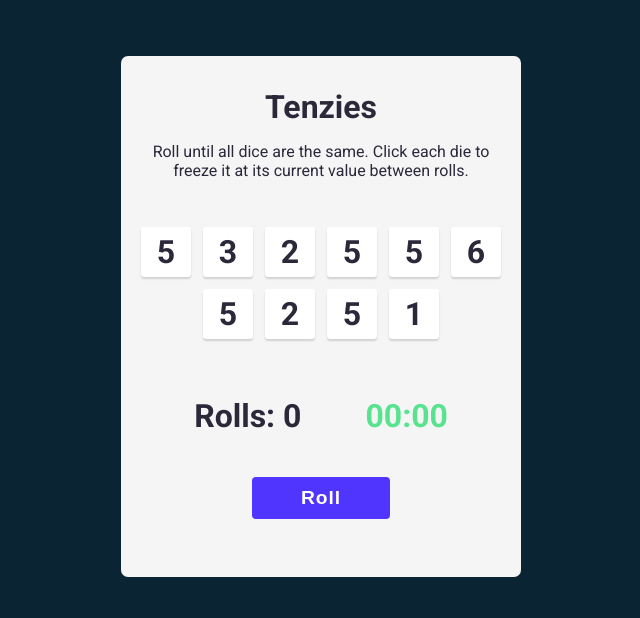
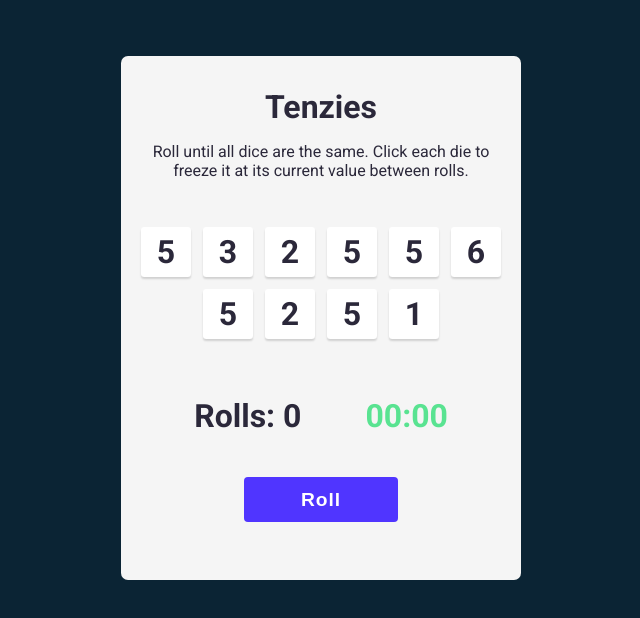
Before and after one commit to diegoram23/tenzies-game, a React (Vite) app: page / in a window 1280 px wide. Shown: the top 618 px of the page, without its empty margins (319-959 px from the left). Built offline with nearby package versions, Linux system fonts and the light colour scheme.

Commit message:
bug fix, user was able to finish game without all die value matching

```diff
--- a/src/App.jsx
+++ b/src/App.jsx
@@ -26,7 +26,7 @@ export default function App() {
 
   React.useEffect(() => {
     const allHeld = dice.every(die => die.isHeld)
-    const allEqual = dice => dice.every(die => dice[0])
+    const allEqual = dice => dice.every(die => die.value === dice[0].value)
 
     if (allHeld && allEqual) {
       setTenzies(true)
--- a/src/index.css
+++ b/src/index.css
@@ -63,8 +63,8 @@ main {
 
 button {
   margin-bottom: 3em;
-  width: 7.2em;
-  height: 2.2em;
+  width: 8em;
+  height: 2.35em;
   border: none;
   border-radius: 4px;
   font-weight: 700;
```
